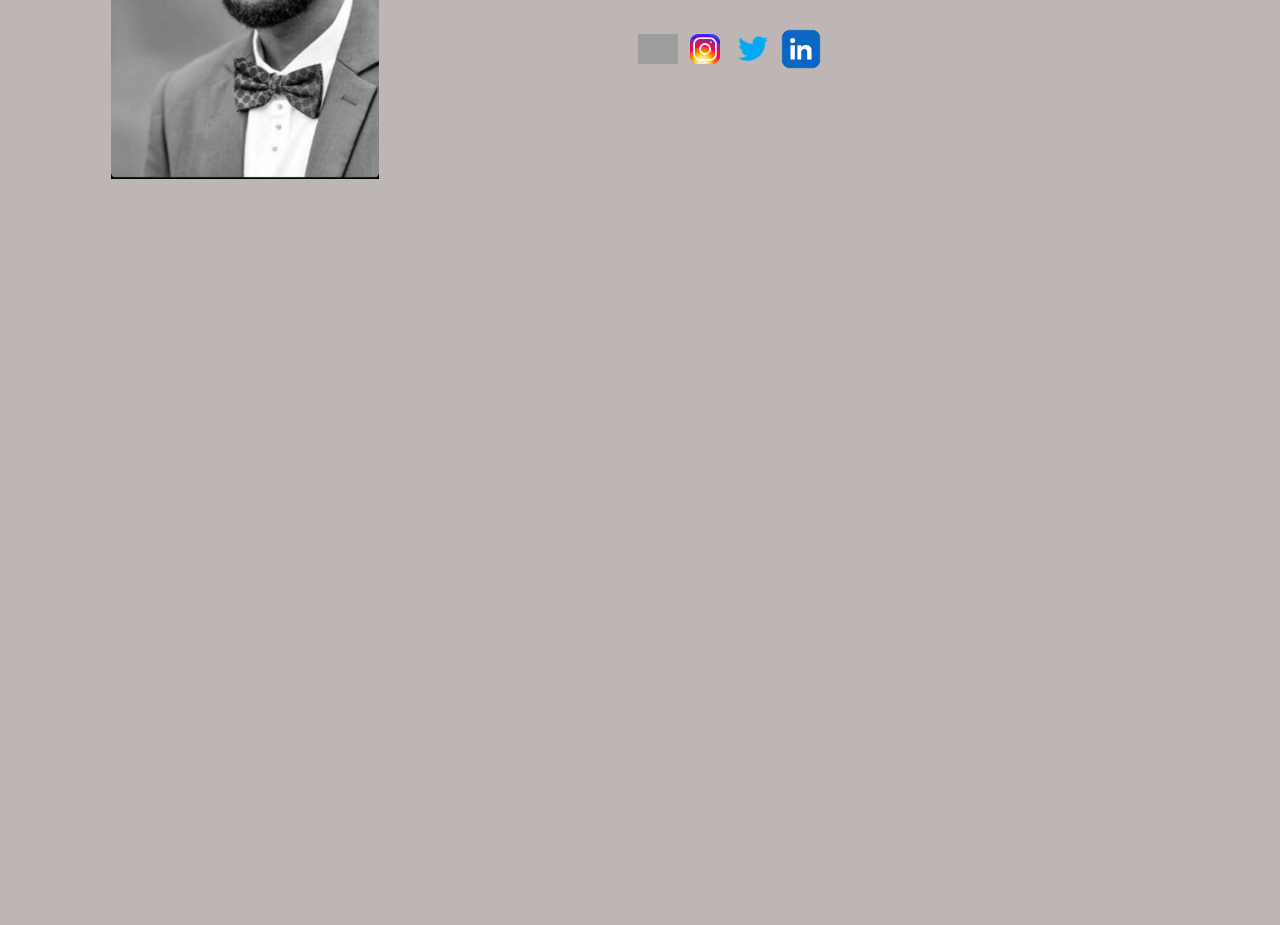
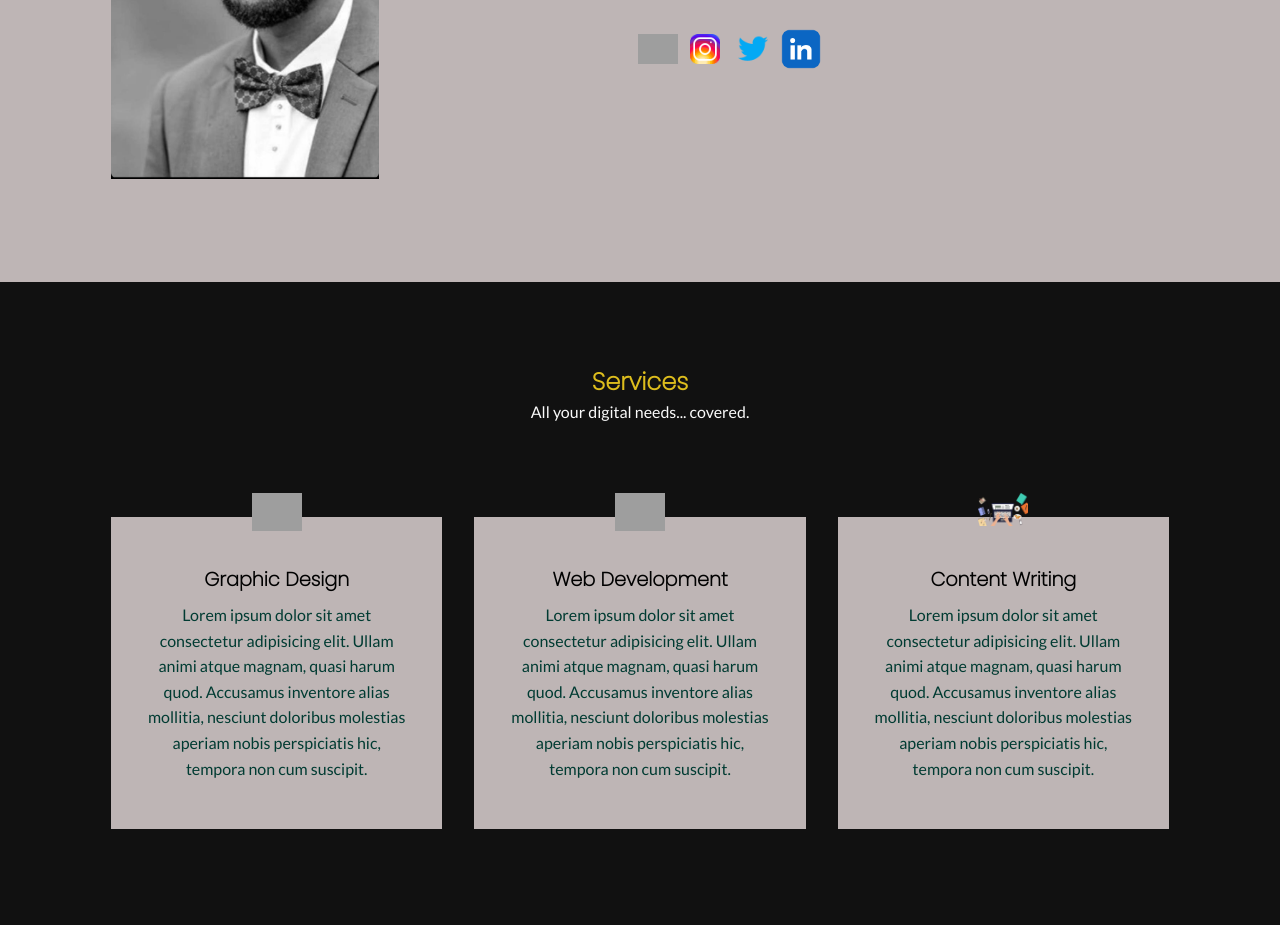
Before and after one commit to zaiky09/Zamil-Portfolio, a plain HTML site: page index.html in a window 1280 px wide. Shown: the part 975-1900 px from the top of the page. Before the commit the page ends 1257 px from the top, so only its background shows below. Drawn offline with Linux system fonts and the light colour scheme; grey boxes are pictures that could not be loaded.

Commit message:
styled & completed service section

```diff
--- a/index.html
+++ b/index.html
@@ -73,6 +73,30 @@
         </div>
     </section>
 
+    <section class="services">
+        <div class="container">
+            <h1 class="services-head">Services</h1>
+                <p>All your digital needs... covered.</p>
+            <div class="card-grid">
+                <div class="card">
+                    <img src="./images/vecteezy_3d-illustration-graphic-design_13473643.png" alt="card"/>
+                    <h2>Graphic Design</h2>
+                        <p>Lorem ipsum dolor sit amet consectetur adipisicing elit. Ullam animi atque magnam, quasi harum quod. Accusamus inventore alias mollitia, nesciunt doloribus molestias aperiam nobis perspiciatis hic, tempora non cum suscipit.</p>
+                </div>
+                <div class="card">
+                    <img src="./images/vecteezy_sute-girl-hacker-with-laptop-avatar-in-cartoon-style_23338699.png" alt="card"/>
+                    <h2>Web Development</h2>
+                        <p>Lorem ipsum dolor sit amet consectetur adipisicing elit. Ullam animi atque magnam, quasi harum quod. Accusamus inventore alias mollitia, nesciunt doloribus molestias aperiam nobis perspiciatis hic, tempora non cum suscipit.</p>
+                </div>
+                <div class="card">
+                    <img src="./images/vecteezy_work-at-home-using-laptop-and-snack-learn-at-home-using_19875716.png" alt="card"/>
+                    <h2>Content Writing</h2>
+                        <p>Lorem ipsum dolor sit amet consectetur adipisicing elit. Ullam animi atque magnam, quasi harum quod. Accusamus inventore alias mollitia, nesciunt doloribus molestias aperiam nobis perspiciatis hic, tempora non cum suscipit.</p>
+                </div>
+            </div>
+        </div>
+    </section>
+
 
 </body>
 </html>
--- a/styles.css
+++ b/styles.css
@@ -92,6 +92,7 @@ header nav .logo {
     margin-bottom: 2rem;
 }
 
+/* About us & Socials */
 section {
     padding: 6rem;
 }
@@ -135,3 +136,77 @@ section.about .socials a {
 section.about .socials a:hover {
     background: var(--white);
 }
+
+/* Services */
+
+section.services {
+    background: rgb(17, 17, 17);
+}
+
+.services-head {
+    color: rgb(10, 9, 9);
+    text-align: center;
+    margin-bottom: 1rem;
+    line-height: 0.5rem;
+    color: var(--complimentary3);
+}
+
+.services-head + p {
+    color: var(--white);
+    font-family: "Lato", sans-serif;
+    margin-bottom: 1rem;
+    text-align: center;
+    margin-bottom: 6rem;
+    font-weight: 400;
+}
+
+.card img {
+    width: 50px;
+    /* background: ; */
+}
+
+section.services .card-grid {
+    display: grid;
+    grid-template-columns: repeat(3, 1fr);
+    column-gap: 2rem;
+}
+
+section.services .card-grid .card {
+    background: var(--bgLight);
+    padding: 3rem 2rem;
+    position: relative;
+    text-align: center;
+    transition: all 0.2s ease;
+}
+
+section.services .card-grid .card img {
+    position: absolute;
+    top: -1.5rem;
+    left: 50%;
+    transform: translateX(-50%);
+    color: var();
+}
+
+section.services .card-grid .card h2 {
+    font-weight: 600;
+    font-size: 1.2rem;
+    margin-bottom: 0.5rem;
+}
+
+section.services .card-grid .card p {
+    font-family: "Lato", sans-serif;
+    color: var(--secondary);
+    line-height: 1.6;
+}
+
+section.services .card-grid .card:hover {
+    background: var(--complimentary3);
+}
+
+section.services .card-grid .card:hover h2 {
+    color: var(--white);
+}
+
+section.services .card-grid .card:hover p {
+    color: var(--white);
+}
```
Also changed, not shown: images/WhatsApp Image 2024-05-21 at 13.01.30.jpeg (deleted), images/vecteezy_work-at-home-using-laptop-and-snack-learn-at-home-using_19875716.png (added), 2 other files.
